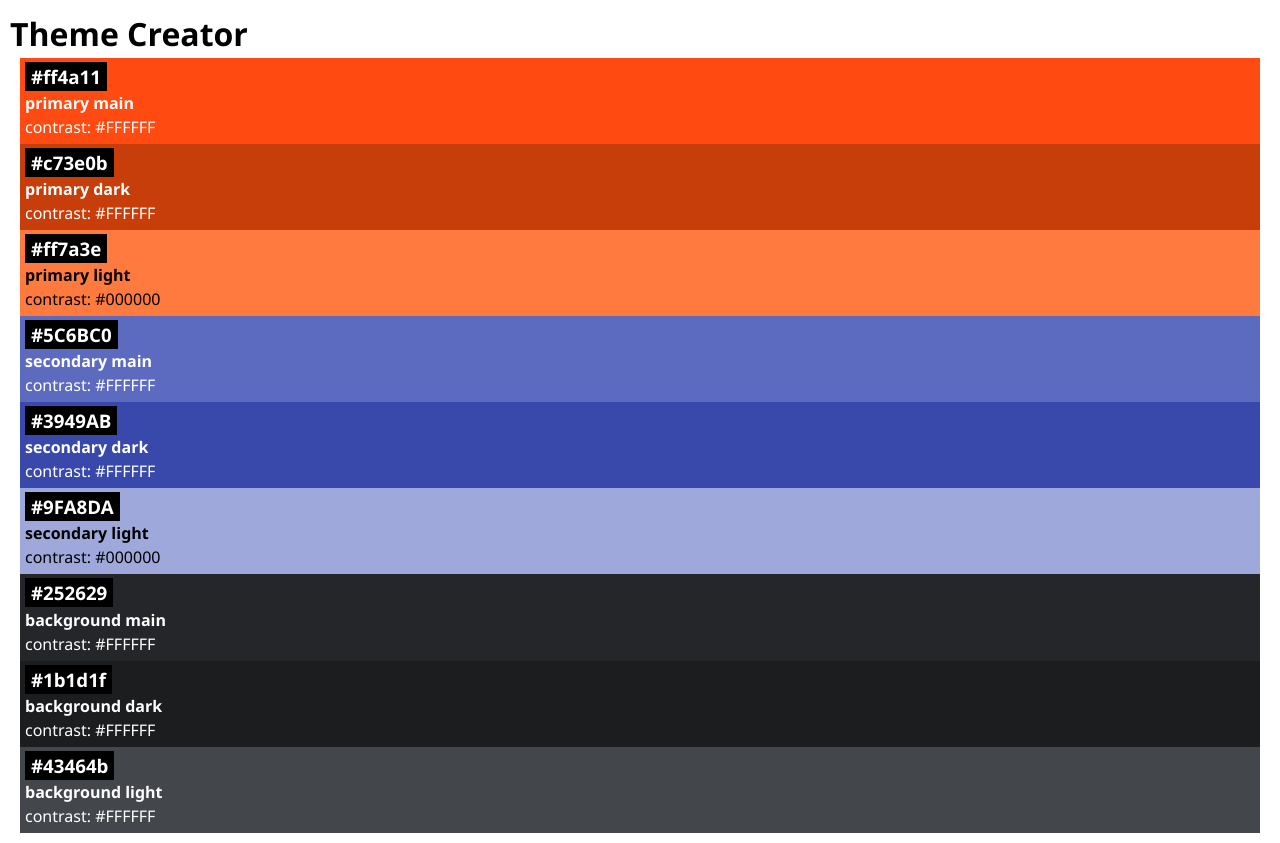
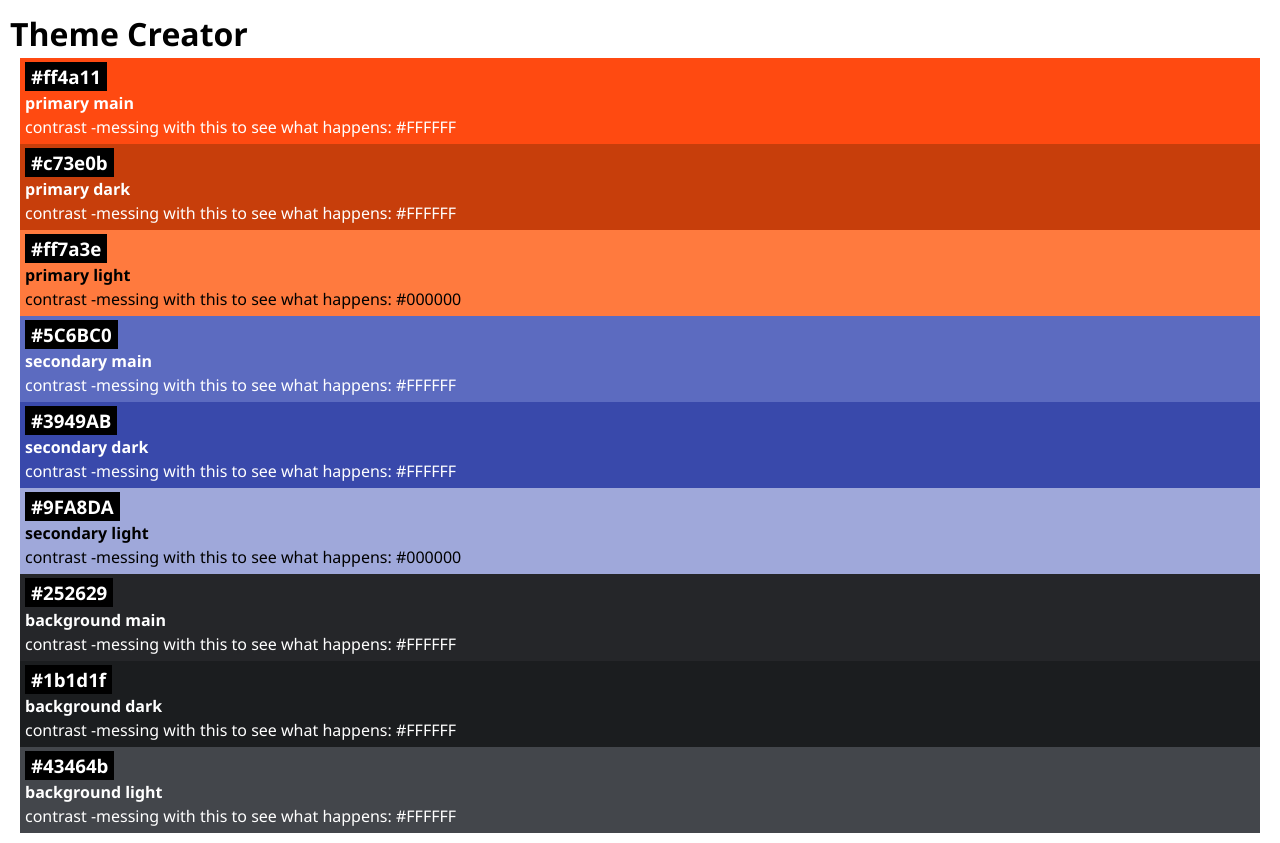
Before and after one commit to AdamHarrisB/theme-creator, a React (Vite) app: page / in a window 1280 px wide. Built offline with nearby package versions, Linux system fonts and the light colour scheme.

Commit message:
Check react component functions correctly, that hex value is displayed, color cards are styled and mapped

```diff
--- a/src/Components/Color/Color.jsx
+++ b/src/Components/Color/Color.jsx
@@ -11,7 +11,17 @@ export default function Color({ color }) {
     >
       <h3 className="color-card-headline">{color.hex}</h3>
       <h4>{color.role}</h4>
-      <p>contrast: {color.contrastText}</p>
+      <p>contrast -messing with this to see what happens: {color.contrastText}</p>
     </div>
   );
 }
+
+//function creates the "color-card" elements in the color and with text outlined in the array
+
+/*
+TASK:
+Set up a React component for displaying a single color card.
+Display hex value, role and contrastText on each color card.
+Style color cards to accurately represent the colors.
+Done here
+*/
--- a/src/lib/colors.js
+++ b/src/lib/colors.js
@@ -29,3 +29,6 @@ export const initialColors = [
     contrastText: "#FFFFFF",
   }, // Lighter charcoal
 ];
+
+//an array with nested objects
+//imported to App.jsx
```
Also changed, not shown: src/App.jsx (+8 -0 lines).
